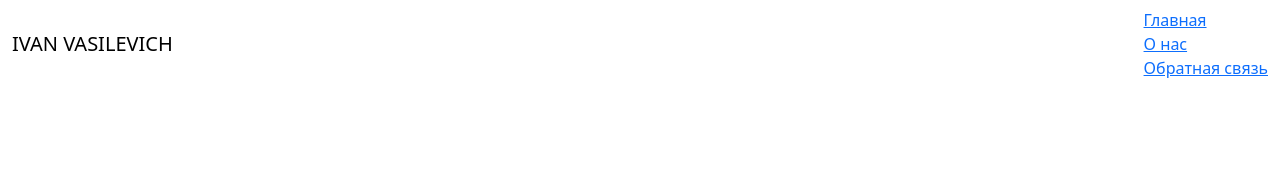
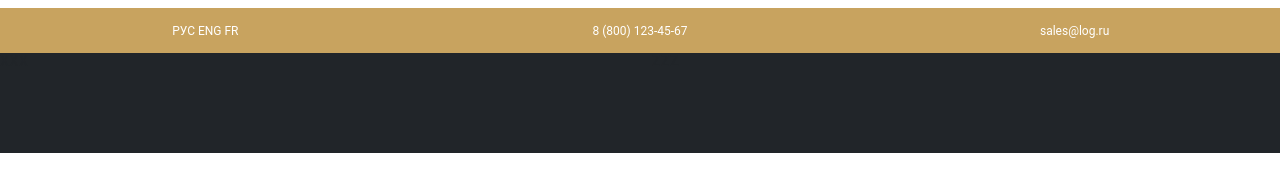
Before and after one commit to i0ji/sm_logistics, a website built with webpack: page src/index.html in a window 1280 px wide. Built offline with nearby package versions, Linux system fonts and the light colour scheme.

Commit message:
bootstrap learning

```diff
--- a/src/index.html
+++ b/src/index.html
@@ -9,37 +9,26 @@
     <link href="https://cdn.jsdelivr.net/npm/bootstrap@5.3.0-alpha1/dist/css/bootstrap.min.css" rel="stylesheet" integrity="sha384-GLhlTQ8iRABdZLl6O3oVMWSktQOp6b7In1Zl3/Jr59b6EGGoI1aFkw7cmDA6j6gD" crossorigin="anonymous">
     <script src="https://cdn.jsdelivr.net/npm/bootstrap@5.3.0-alpha1/dist/js/bootstrap.bundle.min.js" integrity="sha384-w76AqPfDkMBDXo30jS1Sgez6pr3x5MlQ1ZIGZAG+nuZB+EYdgRZgiwxhTBTkF7CXvN" crossorigin="anonymous"></script>
 </head>
+
 <body>
 <nav class="navbar navbar-default">
-    <div class="container-fluid">
-        <div class="navbar-header">
-            <a href="#" class="navbar-brand">IVAN VASILEVICH</a>
+    <div class="navbar__top-block col-12 bg-golden">
+        <div class="navbar__top-block row">
+            <div class="col-4">РУС
+                ENG
+                FR</div>
+            <div class="col-4">8 (800) 123-45-67</div>
+            <div class="col-4">sales@log.ru</div>
         </div>
-
-        <div>
-            <ul class="nav navbar-nav">
-                <li class="active"><a href="#">Главная</a></li>
-                <li><a href="#">О нас</a></li>
-                <li><a href="#">Обратная связь</a></li>
-            </ul>
+    </div>
+    <div class="navbar__bot-block col-12 bg-dark">
+        <div class="navbar__bot-block row">
+            <div class="col-6">xxx</div>
+            <div class="col-6">zzz</div>
         </div>
     </div>
 </nav>
 
 
-<!--    <div class="row">-->
-<!--        <div class="col-md-8" style="background-color: gold">first</div>-->
-<!--        <div class="col-md-10" style="background-color: red">second</div>-->
-<!--        <div class="col-md-12" style="background-color: green">third</div>-->
-<!--    </div>-->
-<!--<div class="row">-->
-<!--    <div class="col-lg-5 col-lg-push-7" style="background-color: gold">-->
-<!--        <div class="row">-->
-<!--        <div class="col-lg-6" style="background-color: red">пятый</div>-->
-<!--        <div class="col-lg-6" style="background-color: green">пятидесятый</div>-->
-<!--    </div>-->
-<!--    </div>-->
-<!--    <div class="col-lg-7 col-lg-pull-5" style="background-color: silver">второй</div>-->
-<!--</div>-->
 </body>
 </html>
--- a/src/styles/_color.scss
+++ b/src/styles/_color.scss
@@ -2,3 +2,11 @@
 $brand-gold: #C8A35F;
 $brand-dark: #2F343A;
 $brand-grey: #393F47;
+
+.bg-golden {
+  background-color: $brand-gold;
+}
+
+.bg-brand-dark {
+  background-color: $brand-dark;
+}
--- /dev/null
+++ b/src/styles/_navbar.scss
@@ -0,0 +1,29 @@
+.navbar {
+  font-family: Roboto, sans-serif;
+  font-weight: 400;
+
+  .navbar__top-block {
+    height: 45px;
+    color: #FFFFFF;
+    font-weight: 400;
+    font-size: 12px;
+    line-height: 14px;
+
+    div {
+      display: flex;
+      align-items: center;
+      justify-content: center;
+    }
+  }
+
+  .navbar__bot-block {
+    height: 100px;
+    font-weight: 400;
+    font-size: 14px;
+    line-height: 16px;
+    letter-spacing: 0.05em;
+    text-transform: uppercase;
+
+
+  }
+}
--- a/src/styles/_reset.scss
+++ b/src/styles/_reset.scss
@@ -1,38 +1,38 @@
-//html, body, div, span, applet, object, iframe,
-//h1, h2, h3, h4, h5, h6, p, blockquote, pre,
-//a, abbr, acronym, address, big, cite, code,
-//del, dfn, em, img, ins, kbd, q, s, samp,
-//small, strike, strong, sub, sup, tt, var,
-//b, u, i, center,
-//dl, dt, dd, ol, ul, li,
-//fieldset, form, label, legend,
-//table, caption, tbody, tfoot, thead, tr, th, td,
-//article, aside, canvas, details, embed,
-//figure, figcaption, footer, header, hgroup,
-//menu, nav, output, ruby, section, summary,
-//time, mark, audio, video {
-//  margin: 0;
-//  padding: 0;
-//  border: 0;
-//  font-size: 100%;
-//  vertical-align: baseline;
-//}
-///* HTML5 display-role reset for older browsers */
-//article, aside, details, figcaption, figure,
-//footer, header, hgroup, menu, nav, section {
-//  display: block;
-//}
-//body {
-//  line-height: 1;
-//}
-//ol, ul {
-//  list-style: none;
-//}
-//blockquote, q {
-//  quotes: none;
-//}
-//
-//table {
-//  border-collapse: collapse;
-//  border-spacing: 0;
-//}
+html, body, div, span, applet, object, iframe,
+h1, h2, h3, h4, h5, h6, p, blockquote, pre,
+a, abbr, acronym, address, big, cite, code,
+del, dfn, em, img, ins, kbd, q, s, samp,
+small, strike, strong, sub, sup, tt, var,
+b, u, i, center,
+dl, dt, dd, ol, ul, li,
+fieldset, form, label, legend,
+table, caption, tbody, tfoot, thead, tr, th, td,
+article, aside, canvas, details, embed,
+figure, figcaption, footer, header, hgroup,
+menu, nav, output, ruby, section, summary,
+time, mark, audio, video {
+  margin: 0;
+  padding: 0;
+  border: 0;
+  font-size: 100%;
+  vertical-align: baseline;
+}
+/* HTML5 display-role reset for older browsers */
+article, aside, details, figcaption, figure,
+footer, header, hgroup, menu, nav, section {
+  display: block;
+}
+body {
+  line-height: 1;
+}
+ol, ul {
+  list-style: none;
+}
+blockquote, q {
+  quotes: none;
+}
+
+table {
+  border-collapse: collapse;
+  border-spacing: 0;
+}
--- a/src/styles/main.scss
+++ b/src/styles/main.scss
@@ -1,4 +1,4 @@
 // ---------- IMPORT LIST ----------
 @import 'reset';
 @import 'color';
-@import 'header';
+@import 'navbar';
```
Also changed, not shown: src/img/Logo.png (renamed from src/img/Group 1.png), src/styles/_header.scss (deleted).
